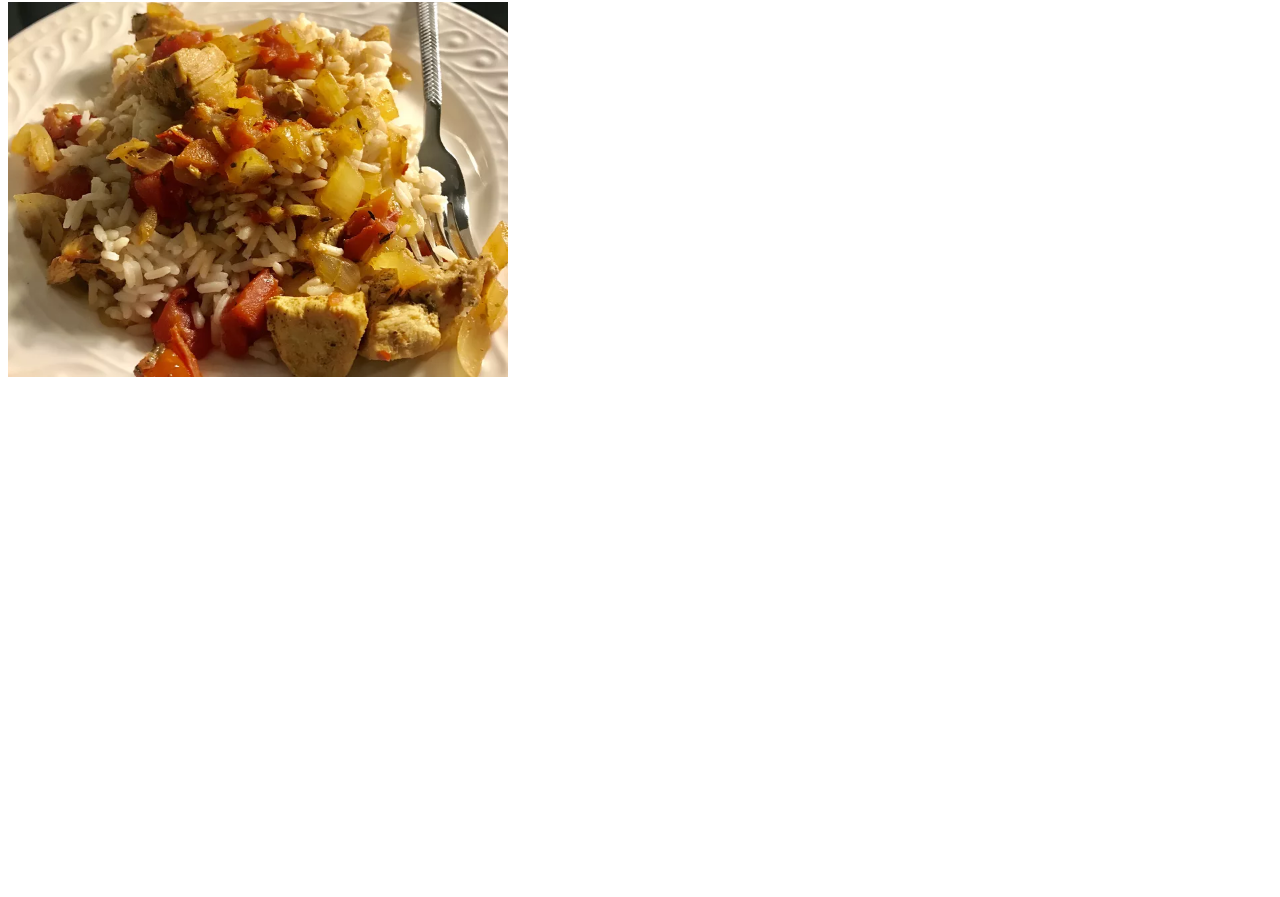
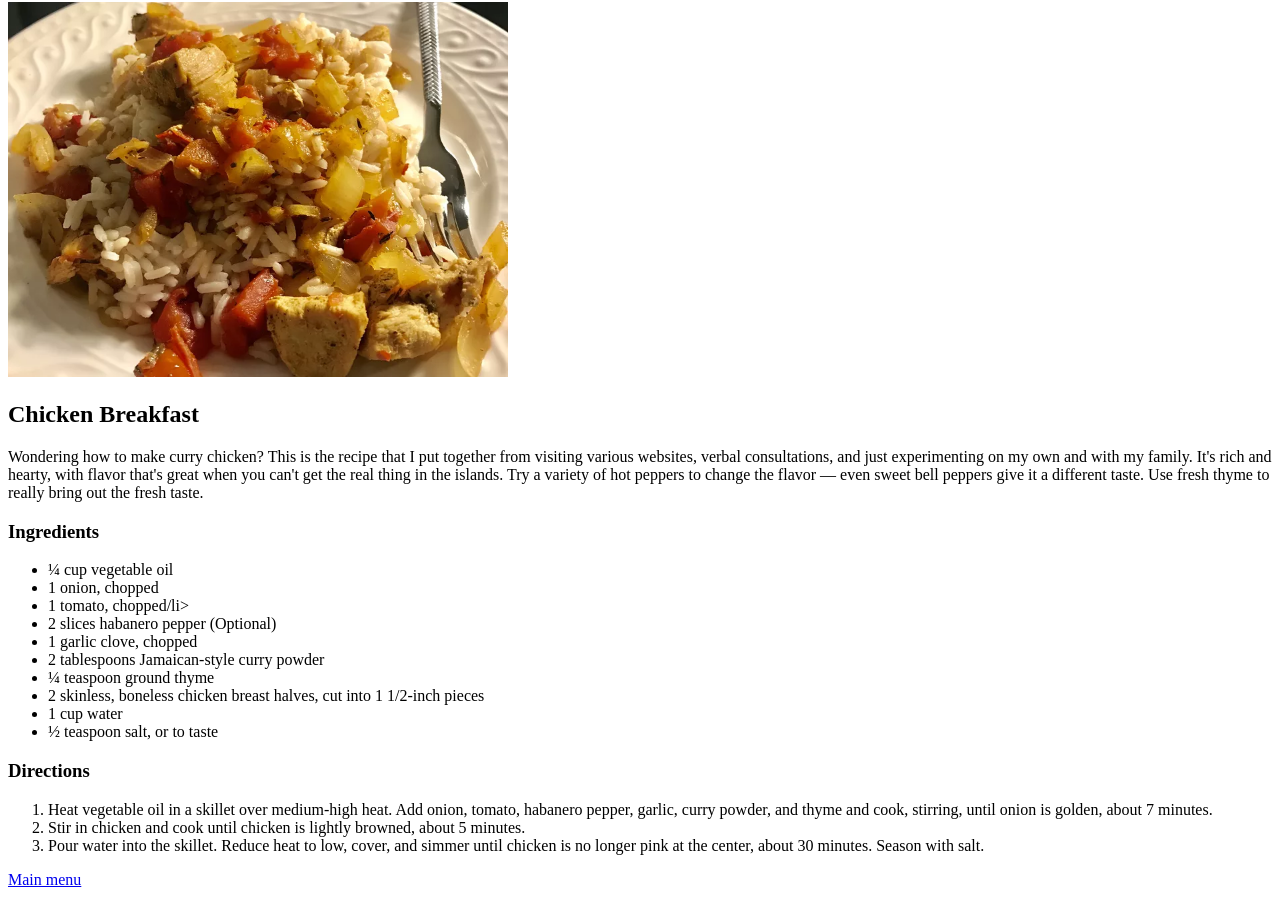
Before and after one commit to Jaenudinfirdaus/odin-recipes, a plain HTML site: page recipes/jamaican-style-curry-chicken.html in a window 1280 px wide. Shown: the part 78-975 px from the top of the page. Before the commit the page ends 800 px from the top, so only its background shows below. Drawn offline with Linux system fonts and the light colour scheme.

Commit message:
add h2,h3,ul,li for description,ingredient,directions

```diff
--- a/recipes/jamaican-style-curry-chicken.html
+++ b/recipes/jamaican-style-curry-chicken.html
@@ -1,13 +1,55 @@
 <!DOCTYPE html>
 <html lang="en">
-<head>
-    <meta charset="UTF-8">
-    <meta name="viewport" content="width=device-width, initial-scale=1.0">
+  <head>
+    <meta charset="UTF-8" />
+    <meta name="viewport" content="width=device-width, initial-scale=1.0" />
     <title>Jamaican Style Curry Chicken</title>
-</head>
-<body>
+  </head>
+  <body>
     <h1>Jamaican Style Curry Chicken</h1>
-    <img src="/images/recipes2.webp" alt="" width="500">
-
-</body>
+    <img src="/images/recipes2.webp" alt="" width="500" />
+    <h2>Chicken Breakfast</h2>
+    <p>
+      Wondering how to make curry chicken? This is the recipe that I put
+      together from visiting various websites, verbal consultations, and just
+      experimenting on my own and with my family. It's rich and hearty, with
+      flavor that's great when you can't get the real thing in the islands. Try
+      a variety of hot peppers to change the flavor — even sweet bell peppers
+      give it a different taste. Use fresh thyme to really bring out the fresh
+      taste.
+    </p>
+    <h3>Ingredients</h3>
+    <ul>
+      <li>¼ cup vegetable oil</li>
+      <li>1 onion, chopped</li>
+      <li>1 tomato, chopped/li></li>
+      <li>2 slices habanero pepper (Optional)</li>
+      <li>1 garlic clove, chopped</li>
+      <li>2 tablespoons Jamaican-style curry powder</li>
+      <li>¼ teaspoon ground thyme</li>
+      <li>
+        2 skinless, boneless chicken breast halves, cut into 1 1/2-inch pieces
+      </li>
+      <li>1 cup water</li>
+      <li>½ teaspoon salt, or to taste</li>
+    </ul>
+    <h3>Directions</h3>
+    <ol>
+      <li>
+        Heat vegetable oil in a skillet over medium-high heat. Add onion,
+        tomato, habanero pepper, garlic, curry powder, and thyme and cook,
+        stirring, until onion is golden, about 7 minutes.
+      </li>
+      <li>
+        Stir in chicken and cook until chicken is lightly browned, about 5
+        minutes.
+      </li>
+      <li>
+        Pour water into the skillet. Reduce heat to low, cover, and simmer until
+        chicken is no longer pink at the center, about 30 minutes. Season with
+        salt.
+      </li>
+    </ol>
+    <a href="/index.html">Main menu</a>
+  </body>
 </html>
```
